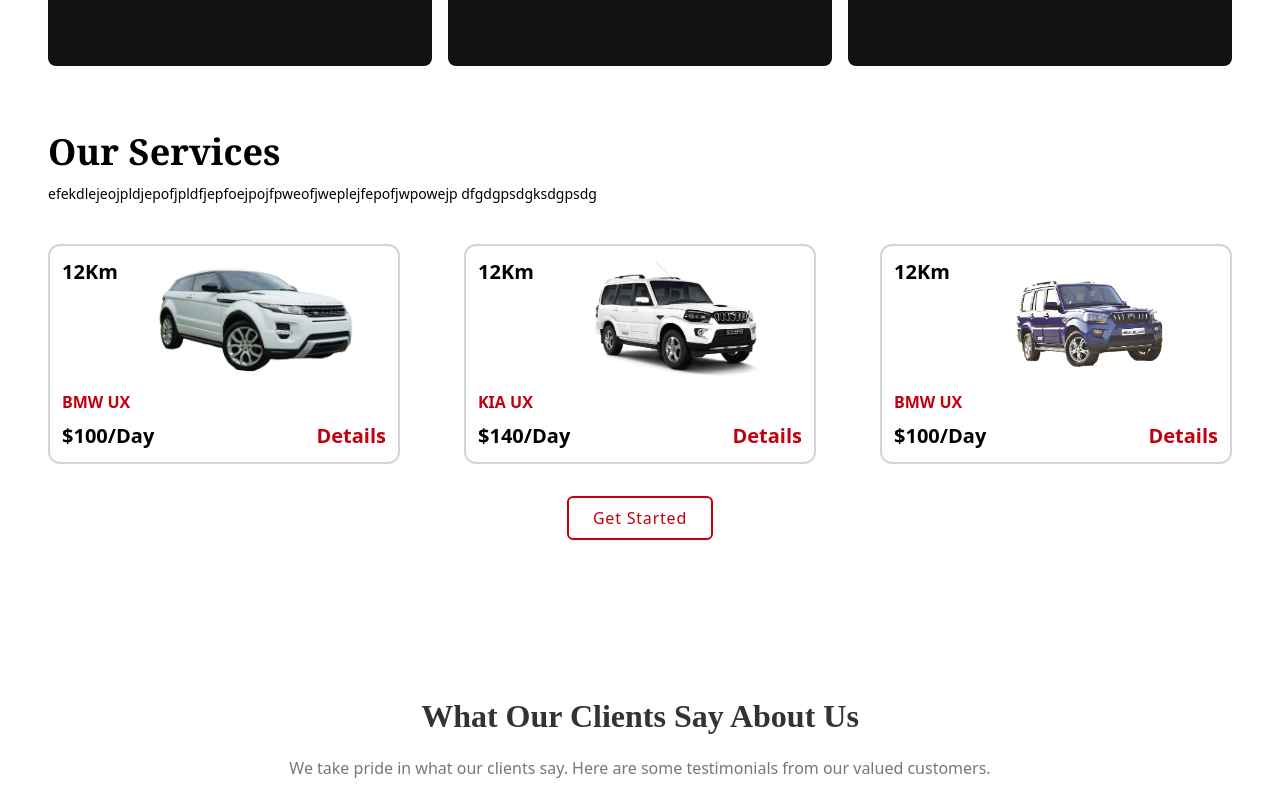
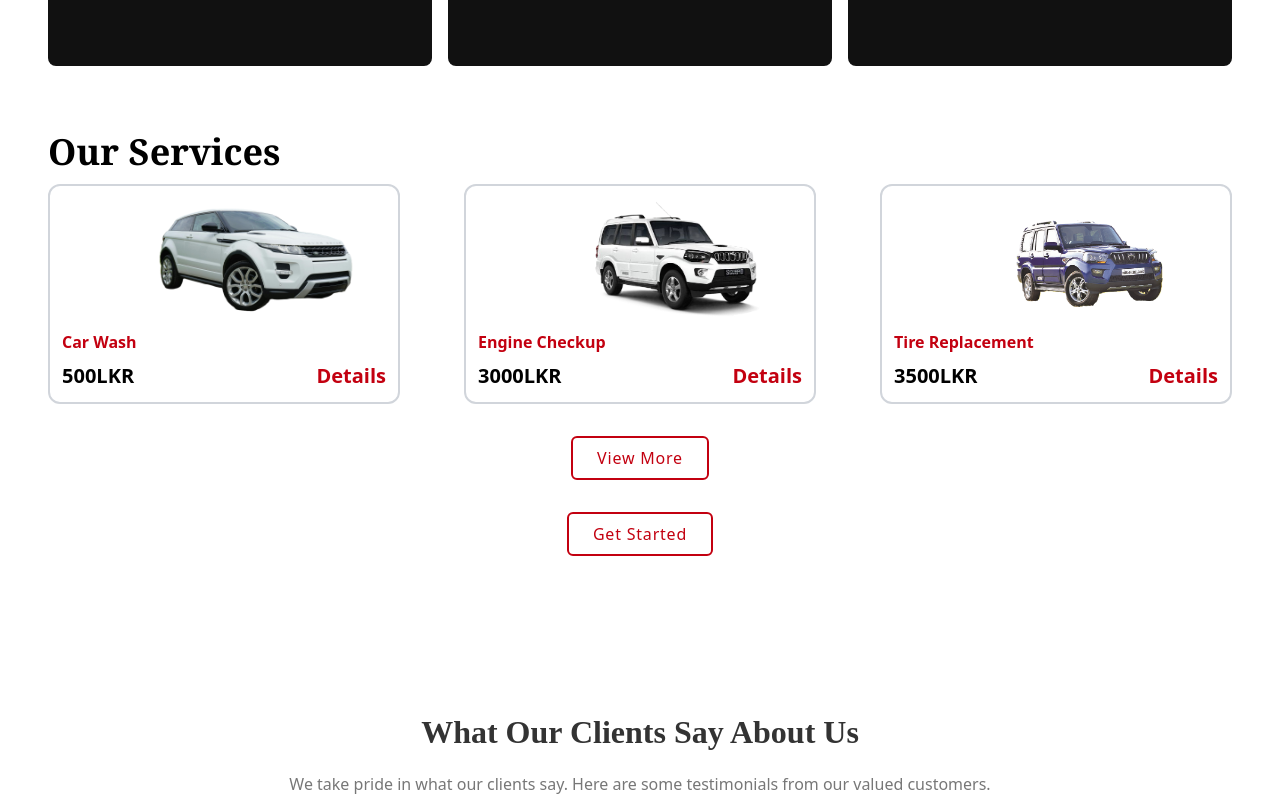
Before and after one commit to Sachinthajayaweera/autodoc, a React (Vite) app: page / in a window 1280 px wide. Shown: the part 1820-2620 px from the top of the page. Built offline with nearby package versions, Linux system fonts and the light colour scheme.

Commit message:
service list

```diff
--- a/src/components/ServiceList/ServiceList.jsx
+++ b/src/components/ServiceList/ServiceList.jsx
@@ -1,30 +1,72 @@
-import React from "react";
+import React, { useState } from "react";
 import whiteCar from "../../assets/white-car.png";
 import car2 from "../../assets/car5.png";
 import car3 from "../../assets/car6.png";
 
-const carList = [
+const serviceList = [
   {
-    name: "BMW UX",
-    price: 100,
+    name: "Car Wash",
+    price: 500,
     image: whiteCar,
     aosDelay: "0",
   },
   {
-    name: "KIA UX",
-    price: 140,
+    name: "Engine Checkup",
+    price: 3000,
     image: car2,
     aosDelay: "500",
   },
   {
-    name: "BMW UX",
-    price: 100,
+    name: "Tire Replacement",
+    price: 3500,
     image: car3,
     aosDelay: "1000",
   },
+  {
+    name: "Interior Cleaning",
+    price: 7500,
+    image: whiteCar,
+    aosDelay: "1500",
+  },
+  {
+    name: "Oil Change",
+    price: 2500,
+    image: car2,
+    aosDelay: "2000",
+  },
+  {
+    name: "Brake Service",
+    price: 4500,
+    image: car3,
+    aosDelay: "2500",
+  },
+  {
+    name: "Battery Replacement",
+    price: 6500,
+    image: whiteCar,
+    aosDelay: "3000",
+  },
+  {
+    name: "Suspension Repair",
+    price: 9300,
+    image: car2,
+    aosDelay: "3500",
+  },
+  {
+    name: "Alignment Service",
+    price: 10000,
+    image: car3,
+    aosDelay: "4000",
+  },
 ];
 
-const CarList = () => {
+const ServiceList = () => {
+  const [visibleCount, setVisibleCount] = useState(3); // Initial visible card count
+
+  const loadMoreServices = () => {
+    setVisibleCount(visibleCount + 6); // Load 6 more cards
+  };
+
   return (
     <div className="pb-24">
       <div className="container">
@@ -35,14 +77,11 @@ const CarList = () => {
         >
           Our Services
         </h1>
-        <p data-aos="fade-up" aos-delay="400" className="text-sm pb-10">
-          efekdlejeojpldjepofjpldfjepfoejpojfpweofjweplejfepofjwpowejp
-          dfgdgpsdgksdgpsdg
-        </p>
-        {/* Car listing */}
+
+        {/* Service listing */}
         <div>
           <div className="grid grid-cols-1 sm:grid-cols-2 md:grid-cols-3 gap-16">
-            {carList.map((data) => (
+            {serviceList.slice(0, visibleCount).map((data) => (
               <div
                 key={data.name}
                 data-aos="fade-up"
@@ -52,7 +91,7 @@ const CarList = () => {
                 <div className="w-full h-[120px]">
                   <img
                     src={data.image}
-                    alt=""
+                    alt={data.name}
                     className="w-full h-[120px] object-contain sm:translate-x-8 group-hover:sm:translate-x-16 duration-700"
                   />
                 </div>
@@ -61,18 +100,32 @@ const CarList = () => {
                     {data.name}
                   </h1>
                   <div className="flex justify-between items-center text-xl font-semibold">
-                    <p>${data.price}/Day</p>
-                    <a href="#" className="text-[#C30010] hover:underline">Details</a>
+                    <p>{data.price}LKR</p>
+                    <a href="#" className="text-[#C30010] hover:underline">
+                      Details
+                    </a>
                   </div>
                 </div>
-                <p className="text-xl font-semibold absolute top-0 left-3">
-                  12Km
-                </p>
               </div>
             ))}
           </div>
         </div>
-        {/* End of car listing */}
+        {/* End of Service listing */}
+
+        {/* View More Button */}
+        {visibleCount < serviceList.length && (
+          <div className="grid place-items-center mt-8">
+            <button
+              onClick={loadMoreServices}
+              data-aos="fade-up"
+              className="button-outline border-2 border-[#C30010] text-[#C30010] hover:bg-[#C30010] hover:text-white duration-300 py-2 px-6 rounded-md"
+            >
+              View More
+            </button>
+          </div>
+        )}
+
+        {/* Get Started Button */}
         <div className="grid place-items-center mt-8">
           <button
             data-aos="fade-up"
@@ -86,4 +139,4 @@ const CarList = () => {
   );
 };
 
-export default CarList;
+export default ServiceList;
```
